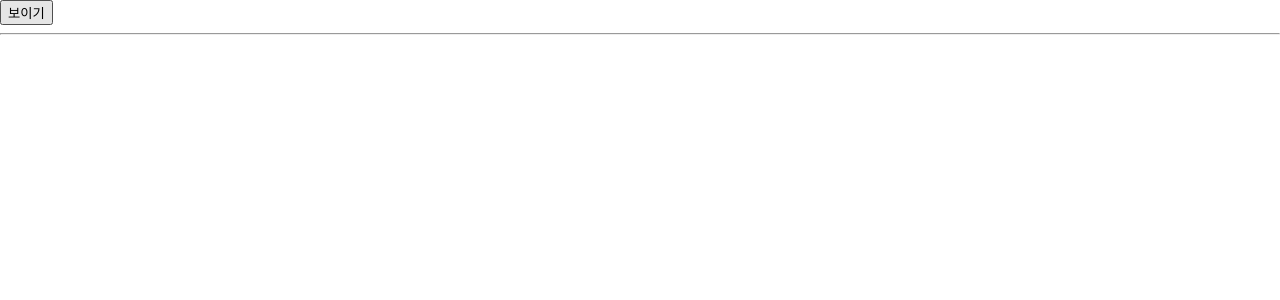
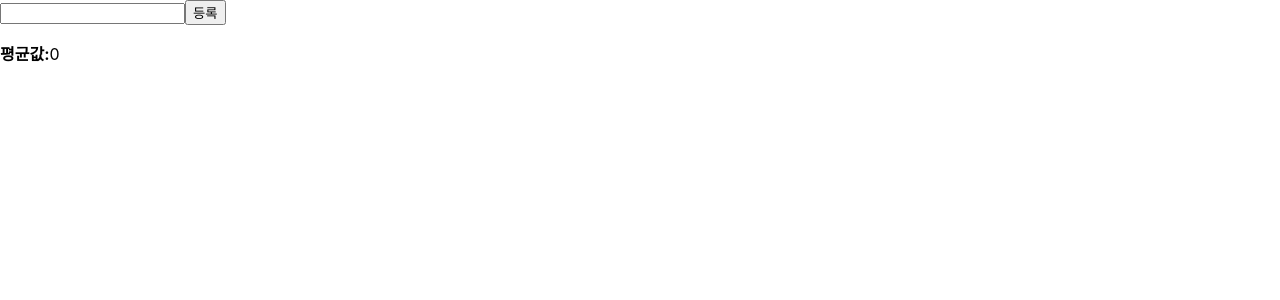
Before and after one commit to engineer135/hello-react, a React (Create React App) app: page / in a window 1280 px wide. Shown: the top 300 px of the page. Built offline with nearby package versions, Linux system fonts and the light colour scheme.

Commit message:
useMemo 사용전 렌더링할때마다 함수 호출

```diff
--- a/src/App.js
+++ b/src/App.js
@@ -1,17 +1,11 @@
 import React, { Component, useState } from 'react';
 import { render } from 'react-dom';
 import './App.css';
-import MyComponent from './InfoWithReducer'
+import MyComponent from './Average';
 
 const App = () => {
-  const [visible, setVisible] = useState(false);
-
   return (
-    <div>
-      <button onClick={()=>{setVisible(!visible);}}>{visible?'숨기기':'보이기'}</button>
-      <hr/>
-      {visible && <MyComponent/>}
-    </div>
+      <MyComponent/>
   );
 };
 
--- /dev/null
+++ b/src/Average.js
@@ -0,0 +1,41 @@
+import React, { useState } from 'react';
+
+const getAverage = (numbers) => {
+    console.log('평균값 계산중...');
+    if(numbers.length === 0) return 0;
+    const sum = numbers.reduce((a,b)=>a+b);
+    return sum / numbers.length;
+};
+
+const Average = () => {
+    const [list, setList] = useState([]);
+    const [number, setNumber] = useState('');
+
+    const onChange = e => {
+        setNumber(e.target.value);
+    };
+
+    const onInsert = e => {
+        const nextList = list.concat(parseInt(number));
+        setList(nextList);
+        setNumber('');
+    };
+
+    // 이렇게 하면 렌더링할때마다(인풋내용이 수정될때마다) 평균값 계산이 됨. 낭비.. 이를 막기 위해 useMemo Hook을 사용한다.
+    return(
+        <div>
+            <input value={number} onChange={onChange}/>
+            <button onClick={onInsert}>등록</button>
+            <ul>
+                {list.map((value,index)=>(
+                    <li key={index}>{value}</li>
+                ))}
+            </ul>
+            <div>
+                <b>평균값:</b>{getAverage(list)}
+            </div>
+        </div>
+    );
+};
+
+export default Average;
```
